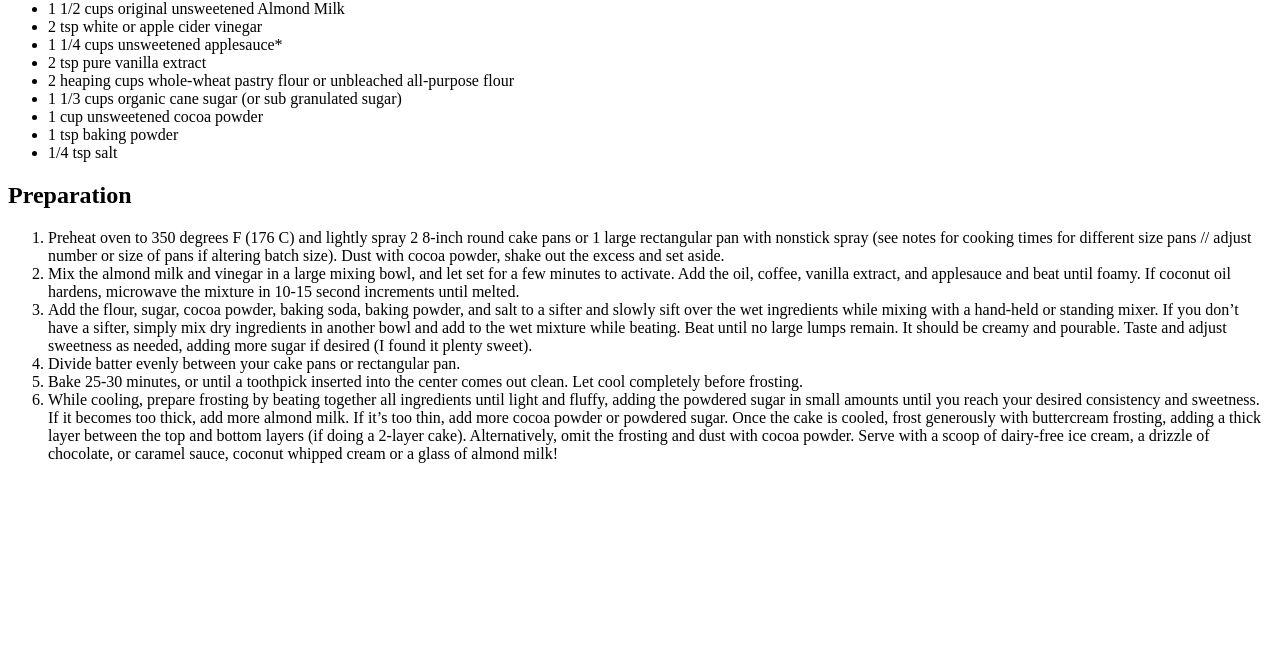
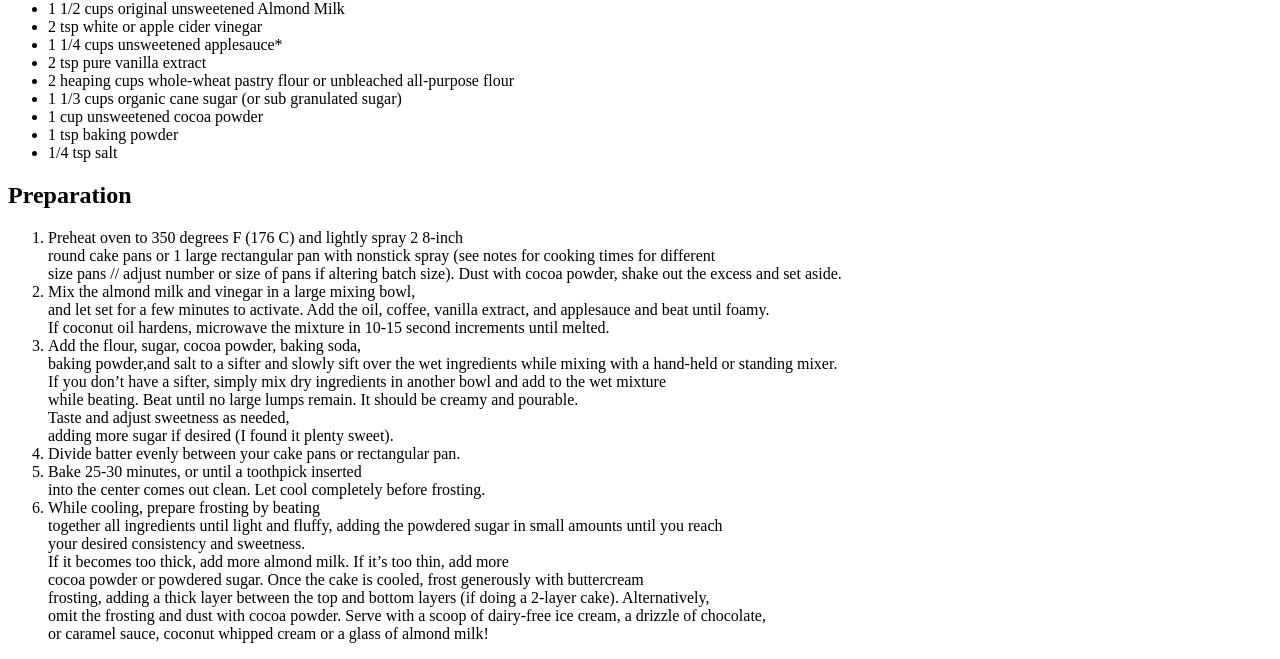
Before and after one commit to Adriennke/team-recipe, a plain HTML site: page recipes/desert.html in a window 1280 px wide. Shown: the part 696-1355 px from the top of the page. Before the commit the page ends 1175 px from the top, so only its background shows below. Drawn offline with Linux system fonts and the light colour scheme; files that its build step writes are made by us from their sources.

Commit message:
added some line-breaks

```diff
--- a/recipes/desert.html
+++ b/recipes/desert.html
@@ -27,37 +27,43 @@
         </ul>
         <h2>Preparation</h2>
         <ol>
-            <li> Preheat oven to 350 degrees F (176 C) and lightly spray 2 8-inch round cake pans or 1 large rectangular
+            <li> Preheat oven to 350 degrees F (176 C) and lightly spray 2 8-inch <br> round cake pans or 1 large
+                rectangular
                 pan
-                with nonstick spray (see notes for cooking times for different size pans // adjust number or size of
+                with nonstick spray (see notes for cooking times for different <br>size pans // adjust number or size of
                 pans if
                 altering batch size). Dust with cocoa powder, shake out the excess and set aside.</li>
-            <li> Mix the almond milk and vinegar in a large mixing bowl, and let set for a few minutes to activate. Add
+            <li> Mix the almond milk and vinegar in a large mixing bowl,<br> and let set for a few minutes to activate.
+                Add
                 the
-                oil, coffee, vanilla extract, and applesauce and beat until foamy. If coconut oil hardens, microwave the
+                oil, coffee, vanilla extract, and applesauce and beat until foamy.<br> If coconut oil hardens, microwave
+                the
                 mixture in 10-15 second increments until melted.</li>
-            <li>Add the flour, sugar, cocoa powder, baking soda, baking powder, and salt to a sifter and slowly sift
+            <li>Add the flour, sugar, cocoa powder, baking soda, <br>baking powder,and salt to a sifter and slowly sift
                 over
-                the wet ingredients while mixing with a hand-held or standing mixer. If you don’t have a sifter, simply
+                the wet ingredients while mixing with a hand-held or standing mixer.<br> If you don’t have a sifter,
+                simply
                 mix
-                dry ingredients in another bowl and add to the wet mixture while beating. Beat until no large lumps
+                dry ingredients in another bowl and add to the wet mixture<br> while beating. Beat until no large lumps
                 remain.
-                It should be creamy and pourable. Taste and adjust sweetness as needed, adding more sugar if desired (I
+                It should be creamy and pourable. <br>Taste and adjust sweetness as needed,<br> adding more sugar if
+                desired
+                (I
                 found it plenty sweet).</li>
             <li> Divide batter evenly between your cake pans or rectangular pan.</li>
-            <li> Bake 25-30 minutes, or until a toothpick inserted into the center comes out clean. Let cool
+            <li> Bake 25-30 minutes, or until a toothpick inserted <br>into the center comes out clean. Let cool
                 completely
                 before frosting.</li>
-            <li> While cooling, prepare frosting by beating together all ingredients until light and fluffy,
+            <li> While cooling, prepare frosting by beating <br>together all ingredients until light and fluffy,
                 adding the
-                powdered sugar in small amounts until you reach your desired consistency and sweetness. If it
+                powdered sugar in small amounts until you reach <br>your desired consistency and sweetness. <br>If it
                 becomes too
-                thick, add more almond milk. If it’s too thin, add more cocoa powder or powdered sugar.
-                Once the cake is cooled, frost generously with buttercream frosting, adding a thick layer
+                thick, add more almond milk. If it’s too thin, add more <br>cocoa powder or powdered sugar.
+                Once the cake is cooled, frost generously with buttercream <br>frosting, adding a thick layer
                 between the top
-                and bottom layers (if doing a 2-layer cake). Alternatively, omit the frosting and dust with
+                and bottom layers (if doing a 2-layer cake). Alternatively,<br> omit the frosting and dust with
                 cocoa powder.
-                Serve with a scoop of dairy-free ice cream, a drizzle of chocolate, or caramel sauce, coconut
+                Serve with a scoop of dairy-free ice cream, a drizzle of chocolate,<br> or caramel sauce, coconut
                 whipped cream
                 or a glass of almond milk!</li>
     </header>
```
